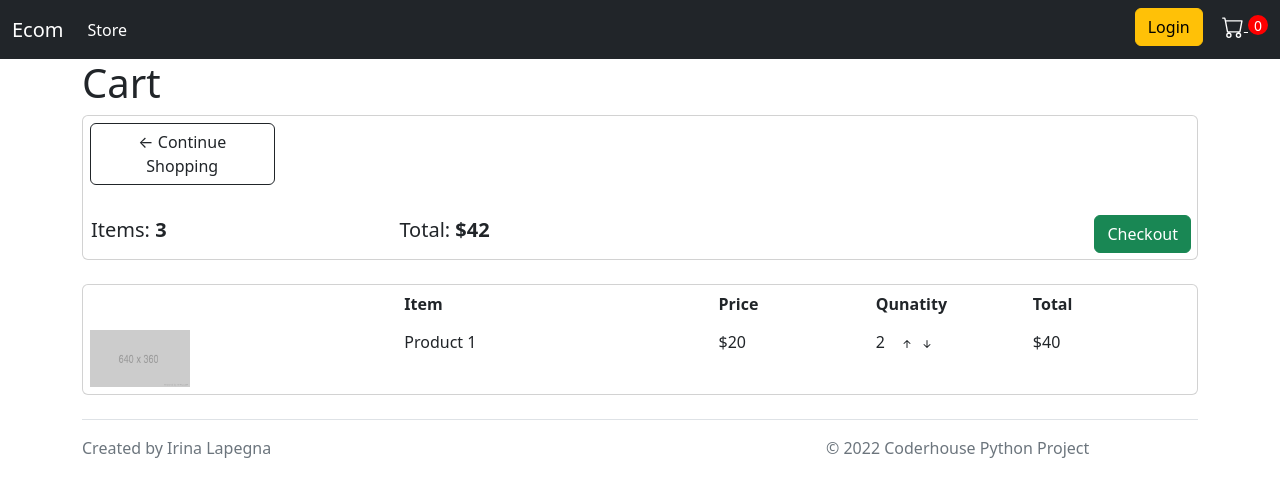
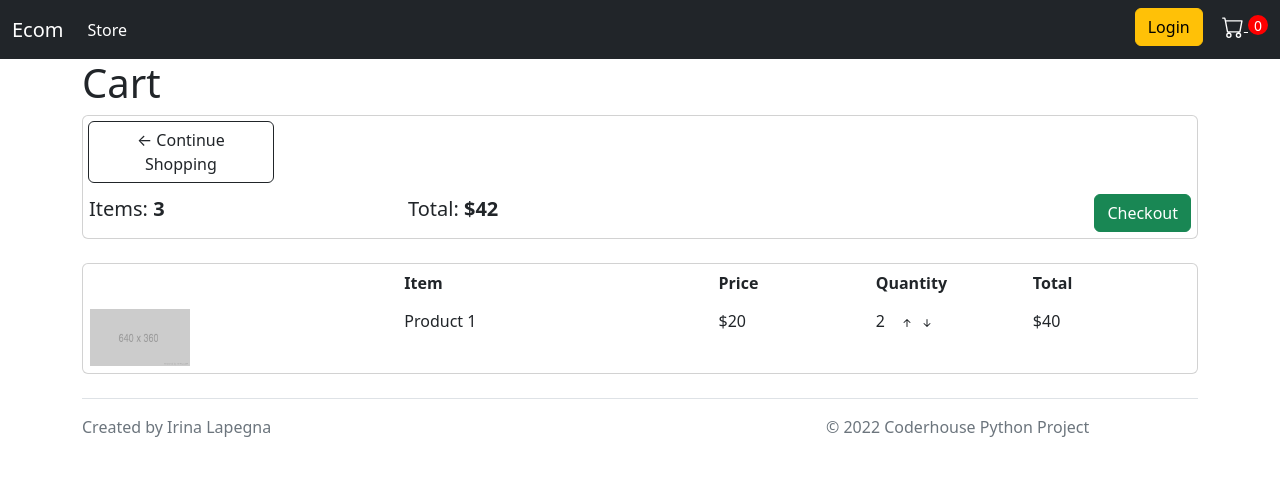
Before and after one commit to virinarl/CoderPythonProject, a Django app: template UserApp/templates/UserApp/cart.html in a window 1280 px wide. Shown: the top 497 px of the page. Run offline with Django 3.2, Linux system fonts and the light colour scheme; the template is opened without the code that fills it, so the values that code supplies are empty.

Commit message:
add css file to cart, update styles

```diff
--- a/UserApp/static/UserApp/main.css
+++ b/UserApp/static/UserApp/main.css
@@ -8,3 +8,18 @@
     border-radius: 50%;
     font-size: 14px;
 }
+
+.quantity{
+    display:flex;
+    align-items:flex-stretch;
+    padding:7px;
+}
+
+.change-quantity{
+    display: inline-block;
+    padding-right:10px;
+}
+
+.img-mini{
+    width: 100px;
+}
--- a/UserApp/templates/UserApp/cart.html
+++ b/UserApp/templates/UserApp/cart.html
@@ -1,43 +1,42 @@
 {% extends "UserApp/base.html" %}
 {% load static%}
-
+<link rel="stylesheet" href="{% static 'UserApp/main.css' %}">
 {% block main %}
 
 <div class="container">
     <h1>Cart</h1>
     <div class="row">
         <div class="col-lg-12">
-            <div class="card" style="padding: 7px 0px 0px 7px;">
-                <a class="btn btn-outline-dark col-lg-2" href="{% url 'store' %}"> &#x2190; Continue Shopping</a>
-                <br>
-                <table>
+            <div class="card">
+                <a class="btn btn-outline-dark col-lg-2" href="{% url 'store' %}" style="margin:5px;"> &#x2190; Continue Shopping</a>
+                <table style="margin:5px;">
                     <tr>
                         <th><h5>Items: <strong>3</strong></h5></th>
                         <th><h5>Total: <strong>$42</strong></h5></th>
                         <th>
-                            <a href="{% url 'checkout' %}" class="btn btn-success" style="float:right; margin:5px;">Checkout</a>
+                            <a href="{% url 'checkout' %}" class="btn btn-success" style="float:right;">Checkout</a>
                         </th>
                     </tr>
                 </table>
             </div>
             <br>
             <div class="card">
-                <div style="display:flex;align-items:flex-stretch;padding:7px;">
+                <div class="quantity">
                     <div style="flex:2;"></div>
                     <div style="flex:2;"><strong>Item</strong></div>
                     <div style="flex:1;"><strong>Price</strong></div>
-                    <div style="flex:1;"><strong>Qunatity</strong></div>
+                    <div style="flex:1;"><strong>Quantity</strong></div>
                     <div style="flex:1;"><strong>Total</strong></div>
                 </div>
-                <div style="display:flex;align-items:flex-stretch;padding:7px;">
+                <div class="quantity">
                     <div style="flex:2;">
-                        <img src="{% static 'UserApp/assets/placeholderImg.png'%}" alt="placeholder Img" style="width: 100px;">
+                        <img src="{% static 'UserApp/assets/placeholderImg.png'%}" alt="placeholder Img" class="img-mini">
                     </div>
                     <div style="flex:2;">Product 1</div>
                     <div style="flex:1;">$20</div>
                     <div style="flex:1;">
-                        <p style="display: inline-block; padding-right:10px;">2</p>
-                        <div style="display: inline-block; padding-right:10px;">
+                        <p class="change-quantity">2</p>
+                        <div class="change-quantity">
                             <svg style="cursor:pointer;" xmlns="http://www.w3.org/2000/svg" width="16" height="16" fill="currentColor" class="bi bi-arrow-up-short" viewBox="0 0 16 16">
                                 <path fill-rule="evenodd" d="M8 12a.5.5 0 0 0 .5-.5V5.707l2.146 2.147a.5.5 0 0 0 .708-.708l-3-3a.5.5 0 0 0-.708 0l-3 3a.5.5 0 1 0 .708.708L7.5 5.707V11.5a.5.5 0 0 0 .5.5z"/>
                             </svg>
```
